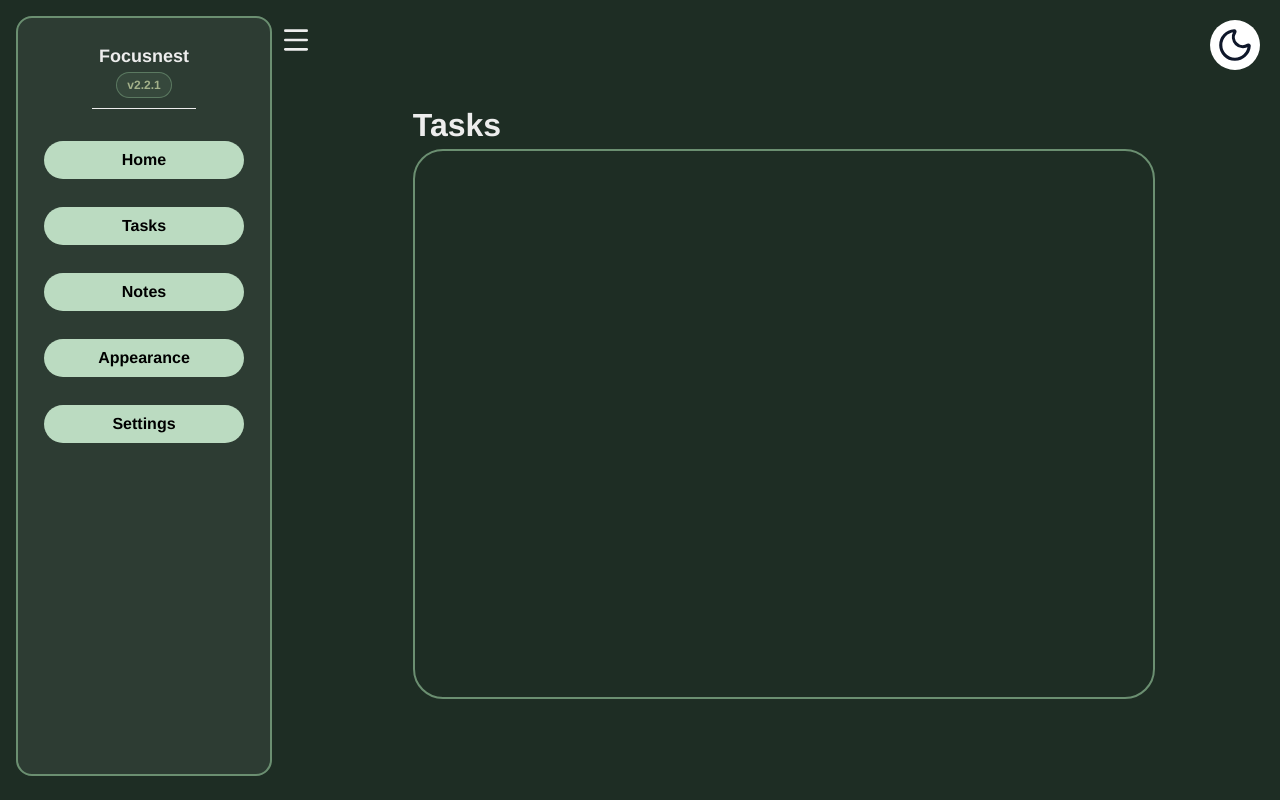
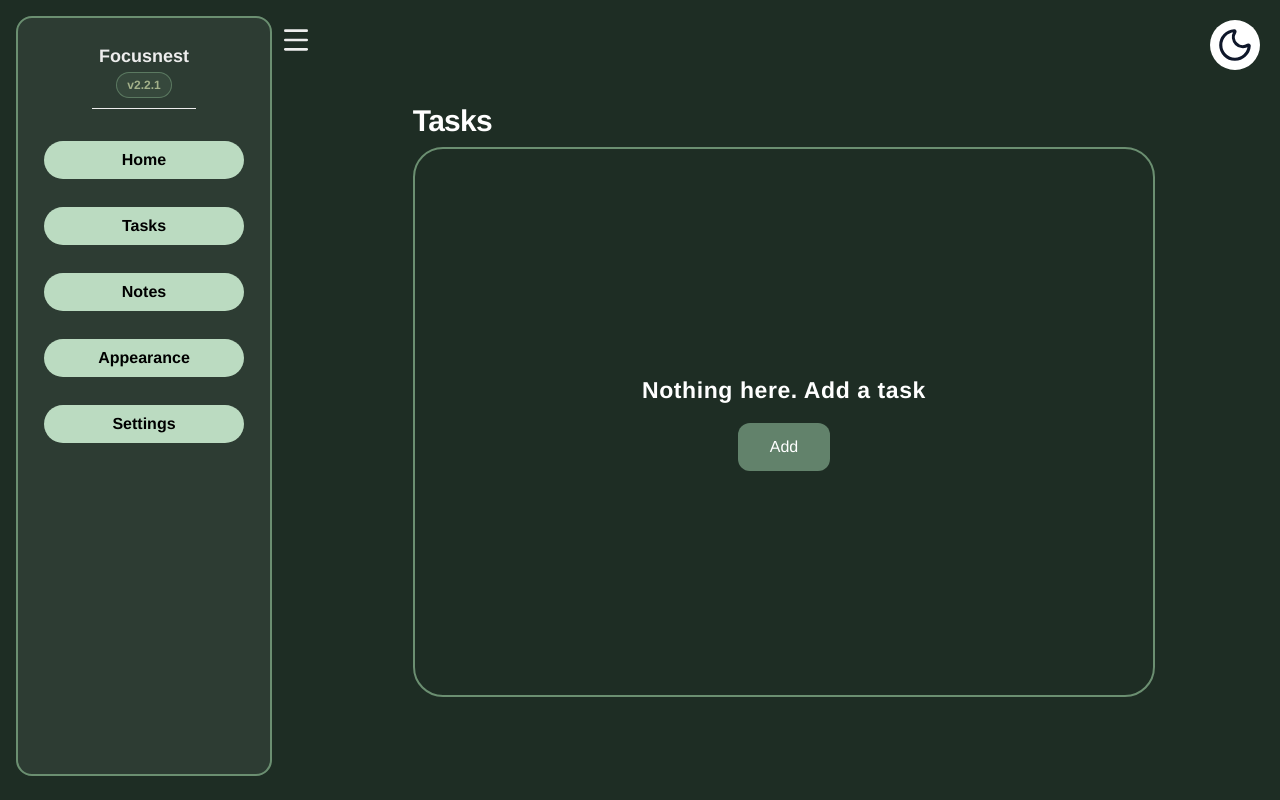
Before and after one commit to ItsCrew/focusnest-but-in-react, a React (Vite) app: page /tasks in a window 1280 px wide. Built offline with nearby package versions, Linux system fonts and the light colour scheme.

Commit message:
Tasks Page UI Complete, Logic Pending

```diff
--- a/src/Components/Tasks/EmptyState.jsx
+++ b/src/Components/Tasks/EmptyState.jsx
@@ -0,0 +1,16 @@
+import React from 'react'
+
+const EmptyState = ({ onAddClick }) => {
+  return (
+    <div className='flex flex-col items-center justify-center h-full space-y-4 py-20'>
+      <p className='text-white text-[23px] font-bold tracking-wide'>
+        Nothing here. Add a task
+      </p>
+      <button onClick={onAddClick} className='bg-[#62826B] hover:bg-[#4d6955] text-white font-medium px-8 py-3 rounded-xl transition-colors duration-200'>
+        Add
+      </button>
+    </div>
+  )
+}
+
+export default EmptyState
--- a/src/Components/Tasks/TasksBox.jsx
+++ b/src/Components/Tasks/TasksBox.jsx
@@ -1,10 +1,23 @@
-import React from 'react'
+import React, { useState } from 'react'
+import EmptyState from './EmptyState'
 
 const TasksBox = () => {
+  const [tasks, setTasks] = useState([])
+
+  const handleAddConditionalView = () => {
+    console.log("Open input field or modal here")
+  }
+
   return (
-    <div>
-      <h1 className='text-[32px] font-bold'>Tasks</h1>
-      <div className='dark:bg-tasksbox-bg h-auto min-h-137.5 w-[58vw] border-2 border-headings-dark rounded-[30px]'>
+    <div className="space-y-2">
+      <p className="text-3xl font-bold text-white tracking-tight">Tasks</p>
+      <div className='dark:bg-tasksbox-bg h-auto min-h-137.5 w-[58vw] border-2 border-headings-dark rounded-[30px] p-6 flex flex-col justify-center'>
+          {tasks.length === 0 ? (
+            <EmptyState onAddClick={handleAddConditionalView} />
+          ) : (
+            <div>{/* Your TaskList component will go here later */}</div>
+          )}
+
       </div>
     </div>
   )
```
